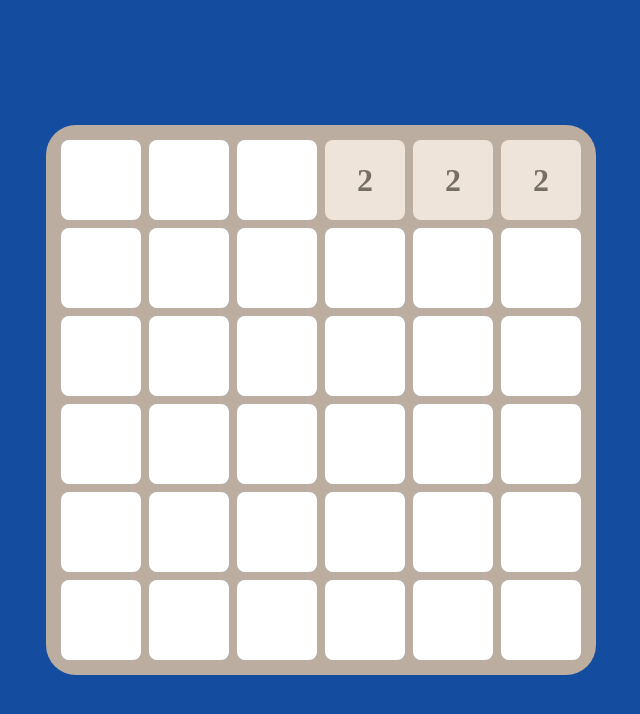
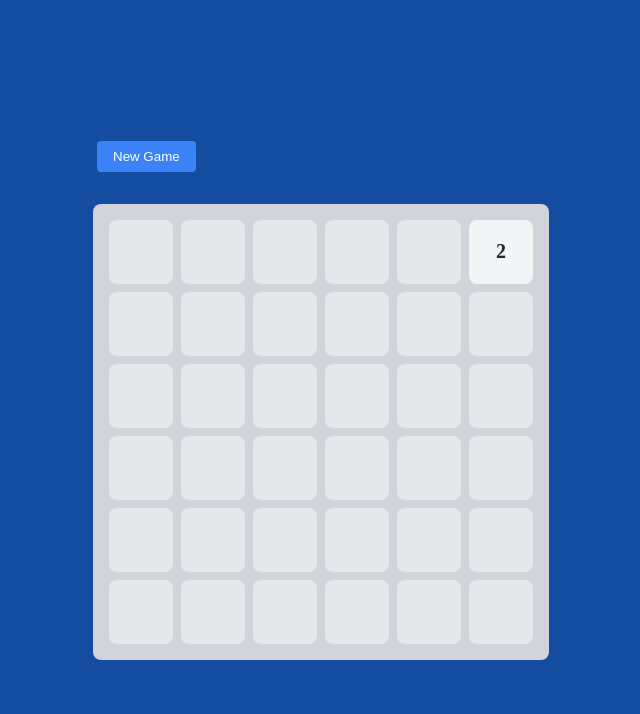
Before and after one commit to Heisenburn/2048-game, a React (Vite) app: page / in a window 1280 px wide. Shown: the top 714 px of the page, without its empty margins (319-959 px from the left). Built offline with nearby package versions, Linux system fonts and the light colour scheme.

Commit message:
merge changes

```diff
--- a/src/Components/Cell/Cell.jsx
+++ b/src/Components/Cell/Cell.jsx
@@ -1,5 +1,5 @@
 import { CellContainer } from "./Cell.styles";
 
 export const Cell = ({ value }) => {
-  return <CellContainer value={value}>{value}</CellContainer>;
+  return <CellContainer value={value}>{value !== 0 && value}</CellContainer>;
 };
--- a/src/Components/Cell/Cell.styles.js
+++ b/src/Components/Cell/Cell.styles.js
@@ -1,30 +1,32 @@
 import styled from "styled-components";
 
-const getCellBackground = (value) => {
+const getCellColor = (number) => {
   const colors = {
-    2: "#eee4da",
-    4: "#ede0c8",
-    8: "#f2b179",
-    16: "#f59563",
-    32: "#f67c5f",
-    64: "#f65e3b",
-    128: "#edcf72",
-    256: "#edcc61",
-    512: "#9c0",
-    1024: "#33b5e5",
-    2048: "#09c",
+    0: "#e5e7eb",
+    2: "#f3f4f6",
+    4: "#fef3c7",
+    8: "#fed7aa",
+    16: "#fdba74",
+    32: "#fb923c",
+    64: "#f97316",
+    128: "#fde047",
+    256: "#facc15",
+    512: "#eab308",
+    1024: "#ca8a04",
+    2048: "#a16207",
   };
-  return colors[value] || "white";
+  return colors[number] || "#854d0e";
 };
-
 export const CellContainer = styled.div`
-  background-color: ${({ value }) => getCellBackground(value)};
-  color: ${({ value }) => (value <= 4 ? "#776e65" : "#f9f6f2")};
-  font-size: 2rem;
-  border-radius: 8px;
+  width: 4rem;
+  height: 4rem;
   display: flex;
+  align-items: center;
   justify-content: center;
-  align-items: center;
+  font-size: 1.25rem;
   font-weight: bold;
-  transition: background-color 0.15s ease, transform 0.5s ease;
+  background-color: ${(props) => getCellColor(props.value)};
+  color: ${(props) => (props.value >= 64 ? "white" : "#1f2937")};
+  border-radius: 0.5rem;
+  transition: background-color 0.1s;
 `;
--- a/src/Components/Game/Game.jsx
+++ b/src/Components/Game/Game.jsx
@@ -1,68 +1,79 @@
-import { useEffect, useState } from "react";
-import { Grid } from "../Grid";
+import React, { useEffect, useState } from "react";
+import { Grid } from "../Grid/Grid";
+import { GRID_SIZE } from "./constants/constants";
 import {
-  generateInitialBoard,
-  moveDown,
-  moveLeft,
-  moveRight,
-  moveUp,
-  spawnNewTile,
-} from "./utilities";
+  Container,
+  GameBoard,
+  GameOver,
+  Header,
+  NewGameButton,
+} from "./Game.styles";
+import {
+  addNewTile,
+  checkGameOver,
+  getBoardAfterMove,
+} from "./utilities/utilities";
 
-const INITIAL_BOARD = generateInitialBoard();
+const generateInitialBoard = () => {
+  const newGrid = Array(GRID_SIZE)
+    .fill()
+    .map(() => Array(GRID_SIZE).fill(0));
+  addNewTile(newGrid);
+  return newGrid;
+};
 
-export const Game = () => {
-  //debug by setting initial board to a specific board
-  const [board, setBoard] = useState([
-    [null, null, null, 2, 2, 2],
-    [null, null, null, null, null, null],
-    [null, null, null, null, null, null],
-    [null, null, null, null, null, null],
-    [null, null, null, null, null, null],
-    [null, null, null, null, null, null],
-  ]);
+const INITIAL_GRID = generateInitialBoard();
 
-  const handleKeyDown = (event) => {
-    let timeoutId;
+const Game = () => {
+  const [grid, setGrid] = useState(INITIAL_GRID);
+  const [gameOver, setGameOver] = useState(false);
 
-    const moveAndSpawn = (moveFunction) => {
-      const newBoard = moveFunction(board);
-      setBoard(newBoard);
-
-      clearTimeout(timeoutId);
-      timeoutId = setTimeout(() => {
-        const newBoardWithTile = spawnNewTile(newBoard);
-        setBoard(newBoardWithTile);
-      }, 500);
-    };
-
-    switch (event.key) {
-      case "ArrowUp":
-        moveAndSpawn(moveUp);
-        break;
-      case "ArrowDown":
-        moveAndSpawn(moveDown);
-        break;
-      case "ArrowLeft":
-        moveAndSpawn(moveLeft);
-        break;
-      case "ArrowRight":
-        moveAndSpawn(moveRight);
-        break;
-      default:
-        break;
-    }
-
-    return () => clearTimeout(timeoutId);
+  const initializeGame = () => {
+    setGrid(generateInitialBoard());
+    setGameOver(false);
   };
 
   useEffect(() => {
-    window.addEventListener("keydown", handleKeyDown);
+    const handleKeyPress = async (event) => {
+      const directions = {
+        ArrowUp: "up",
+        ArrowDown: "down",
+        ArrowLeft: "left",
+        ArrowRight: "right",
+      };
 
-    return () => {
-      window.removeEventListener("keydown", handleKeyDown);
+      const moveDirection = directions[event.key];
+
+      if (moveDirection) {
+        const { newGrid } = getBoardAfterMove(moveDirection, grid, gameOver);
+        const updatedGrid = addNewTile(newGrid);
+        setGrid(updatedGrid);
+
+        if (checkGameOver(updatedGrid)) {
+          setGameOver(true);
+        }
+      }
     };
-  }, []);
 
-  return <Grid board={board} />;
+    window.addEventListener("keydown", handleKeyPress);
+    return () => window.removeEventListener("keydown", handleKeyPress);
+  }, [grid, gameOver]);
+
+  return (
+    <Container>
+      <Header>
+        <NewGameButton onClick={initializeGame}>New Game</NewGameButton>
+      </Header>
+
+      <GameBoard>
+        <Grid grid={grid} />
+      </GameBoard>
+
+      {gameOver && (
+        <GameOver>Game Over! Click New Game to play again.</GameOver>
+      )}
+    </Container>
+  );
 };
+
+export default Game;
--- /dev/null
+++ b/src/Components/Game/Game.styles.js
@@ -0,0 +1,48 @@
+import styled from "styled-components";
+
+export const Container = styled.div`
+  display: flex;
+  flex-direction: column;
+  align-items: center;
+  gap: 1rem;
+  padding: 1rem;
+`;
+
+export const Header = styled.div`
+  display: flex;
+  justify-content: space-between;
+  align-items: center;
+  width: 100%;
+  max-width: 28rem;
+  margin-bottom: 1rem;
+`;
+
+export const NewGameButton = styled.button`
+  display: flex;
+  align-items: center;
+  gap: 0.5rem;
+  padding: 0.5rem 1rem;
+  background-color: #3b82f6;
+  color: white;
+  border: none;
+  border-radius: 0.25rem;
+  cursor: pointer;
+  transition: background-color 0.2s;
+
+  &:hover {
+    background-color: #2563eb;
+  }
+`;
+
+export const GameBoard = styled.div`
+  background-color: #d1d5db;
+  padding: 1rem;
+  border-radius: 0.5rem;
+`;
+
+export const GameOver = styled.div`
+  margin-top: 1rem;
+  font-size: 1.25rem;
+  font-weight: bold;
+  color: #dc2626;
+`;
--- a/src/Components/Game/utilities/utilities.js
+++ b/src/Components/Game/utilities/utilities.js
@@ -1,299 +1,168 @@
-import { GRID_SIZE, INITIAL_CELL_VALUE } from "../constants";
+import { GRID_SIZE, INITIAL_CELL_VALUE } from "../constants/constants";
 
-export const getRandomCellCoordinates = () => {
-  //get random place from 0 to 6
-  const randomRow = Math.floor(Math.random() * GRID_SIZE);
-  const randomCol = Math.floor(Math.random() * GRID_SIZE);
-  return { randomRow, randomCol };
-};
-
-export const generateInitialBoard = () => {
-  // [
-  //   [null, null, null, null, null, null],
-  //   [null, 2 (random), null, null, null, null],
-  //   [null, null, null, null, null, null],
-  //   [null, null, null, null, null, null],
-  //   [null, null, null, null, null, null],
-  //   [null, null, null, null, null, null],
-  // ];
-  const board = Array.from({ length: GRID_SIZE }, () =>
-    Array(GRID_SIZE).fill(null)
-  );
-
-  const { randomRow, randomCol } = getRandomCellCoordinates();
-  board[randomRow][randomCol] = INITIAL_CELL_VALUE;
-
-  return board;
-};
-
-export const spawnNewTile = (board) => {
-  const newBoard = [...board];
-  const { randomRow, randomCol } = getRandomCellCoordinates();
-
-  let tempRandomRow = randomRow;
-  let tempRandomCol = randomCol;
-
-  let isEmptyTileFound = false;
-
-  while (!isEmptyTileFound) {
-    const isCellEmpty = board[tempRandomRow][tempRandomCol] === null;
-    if (isCellEmpty) {
-      isEmptyTileFound = true;
-    } else {
-      tempRandomRow = getRandomCellCoordinates().randomRow;
-      tempRandomCol = getRandomCellCoordinates().randomCol;
+export const addNewTile = (currentGrid) => {
+  // Find all empty cells
+  const emptyCells = [];
+  for (let row = 0; row < GRID_SIZE; row++) {
+    for (let col = 0; col < GRID_SIZE; col++) {
+      if (currentGrid[row][col] === 0) {
+        emptyCells.push({ row, col });
+      }
     }
   }
 
-  newBoard[tempRandomRow][tempRandomCol] = INITIAL_CELL_VALUE;
-  return newBoard;
+  // Add new tile if there are empty cells
+  if (emptyCells.length > 0) {
+    const randomCell =
+      emptyCells[Math.floor(Math.random() * emptyCells.length)];
+    currentGrid[randomCell.row][randomCell.col] = INITIAL_CELL_VALUE;
+  }
+  return currentGrid;
 };
 
-const getFirstRowWithValue = (
-  board,
-  columnIndex,
-  rowIndex,
-  searchDown = false
-) => {
-  if (searchDown) {
-    // Search downwards from the current row
-    for (let row = rowIndex + 1; row < GRID_SIZE; row++) {
-      if (board[row][columnIndex] !== null) {
-        return row;
-      }
-    }
-  } else {
-    // upward search
-    for (let row = rowIndex - 1; row >= 0; row--) {
-      if (board[row][columnIndex] !== null) {
-        return row;
+export const checkGameOver = (currentGrid) => {
+  // Game is not over if there are empty cells
+  for (let row = 0; row < GRID_SIZE; row++) {
+    for (let col = 0; col < GRID_SIZE; col++) {
+      if (currentGrid[row][col] === 0) {
+        return false;
       }
     }
   }
-  return null;
-};
-const rowHasValues = (row) => {
-  return row.some((cell) => cell !== null);
+
+  // Game is not over if there are possible merges
+  for (let row = 0; row < GRID_SIZE; row++) {
+    for (let col = 0; col < GRID_SIZE; col++) {
+      const hasDownwardMerge =
+        row < GRID_SIZE - 1 &&
+        currentGrid[row][col] === currentGrid[row + 1][col];
+      const hasRightwardMerge =
+        col < GRID_SIZE - 1 &&
+        currentGrid[row][col] === currentGrid[row][col + 1];
+
+      if (hasDownwardMerge || hasRightwardMerge) {
+        return false;
+      }
+    }
+  }
+
+  return true;
 };
 
-export const moveUp = (board) => {
-  const clonedBoard = [...board];
+export const getBoardAfterMove = (direction, grid, gameOver) => {
+  if (gameOver) return;
 
-  // Start from index 1 to skip first row
-  for (let rowIndex = 1; rowIndex < GRID_SIZE; rowIndex++) {
-    const row = clonedBoard[rowIndex];
-    const shouldSkipEntireRow = !rowHasValues(row);
-    if (shouldSkipEntireRow) continue;
+  let newGrid = grid.map((row) => [...row]);
 
-    row.forEach((cellValue, columnIndex) => {
-      if (cellValue) {
-        const rowWithNotEmptyCellAbove = getFirstRowWithValue(
-          clonedBoard,
-          columnIndex,
-          rowIndex
-        );
+  const isMovingCellPossible = (fromRow, fromCol, toRow, toCol) => {
+    const sourceValue = newGrid[fromRow][fromCol];
+    const targetValue = newGrid[toRow][toCol];
 
-        const allCellsAboveAreEmpty = rowWithNotEmptyCellAbove === null;
+    if (sourceValue === 0) return false;
 
-        if (allCellsAboveAreEmpty) {
-          clonedBoard[0][columnIndex] = cellValue;
-          row[columnIndex] = null;
-          return;
+    if (targetValue === 0) {
+      // Move to empty cell
+      newGrid[toRow][toCol] = sourceValue;
+      newGrid[fromRow][fromCol] = 0;
+      return true;
     }
 
-        const shouldMerge =
-          rowWithNotEmptyCellAbove !== null &&
-          clonedBoard[rowWithNotEmptyCellAbove][columnIndex] === cellValue;
-
-        if (shouldMerge) {
-          clonedBoard[rowWithNotEmptyCellAbove][columnIndex] = cellValue * 2;
-          row[columnIndex] = null;
-          return;
-        }
-        const shouldSkipMove = rowWithNotEmptyCellAbove + 1 === rowIndex; //cell cannot merge and cannot move up
-        if (shouldSkipMove) {
-          return;
+    if (targetValue === sourceValue) {
+      // Merge identical values
+      newGrid[toRow][toCol] = targetValue * 2;
+      newGrid[fromRow][fromCol] = 0;
+      return true;
     }
 
-        const indexOfRowBelowCellWithValue = rowWithNotEmptyCellAbove + 1;
-        clonedBoard[indexOfRowBelowCellWithValue][columnIndex] = cellValue;
-        row[columnIndex] = null;
+    return false;
+  };
+
+  // Process moves based on direction
+  switch (direction) {
+    case "up": {
+      // For each column
+      for (let col = 0; col < GRID_SIZE; col++) {
+        // Start from second row (index 1) and move upward
+        for (let row = 1; row < GRID_SIZE; row++) {
+          // If we find a non-empty cell
+          if (newGrid[row][col] !== 0) {
+            let currentRow = row;
+            // Keep moving the cell up while possible
+            while (
+              currentRow > 0 &&
+              isMovingCellPossible(currentRow, col, currentRow - 1, col)
+            ) {
+              currentRow--;
             }
-    });
+          }
+        }
+      }
+      break;
     }
 
-  return clonedBoard;
-};
-
-export const moveDown = (board) => {
-  const clonedBoard = [...board];
-  // Start from second to last row and move upwards
-  for (let rowIndex = GRID_SIZE - 2; rowIndex >= 0; rowIndex--) {
-    const row = clonedBoard[rowIndex];
-    const shouldSkipEntireRow = !rowHasValues(row);
-    if (shouldSkipEntireRow) continue;
-    row.forEach((cellValue, columnIndex) => {
-      if (cellValue) {
-        const rowWithNotEmptyCellBelow = getFirstRowWithValue(
-          clonedBoard,
-          columnIndex,
-          rowIndex,
-          true
-        );
-        const allCellsBelowAreEmpty = rowWithNotEmptyCellBelow === null;
-        if (allCellsBelowAreEmpty) {
-          clonedBoard[GRID_SIZE - 1][columnIndex] = cellValue;
-          row[columnIndex] = null;
-          return;
+    case "down": {
+      // For each column
+      for (let col = 0; col < GRID_SIZE; col++) {
+        // Start from second-to-last row and move downward
+        for (let row = GRID_SIZE - 2; row >= 0; row--) {
+          // If we find a non-empty cell
+          if (newGrid[row][col] !== 0) {
+            let currentRow = row;
+            // Keep moving the cell down while possible
+            while (
+              currentRow < GRID_SIZE - 1 &&
+              isMovingCellPossible(currentRow, col, currentRow + 1, col)
+            ) {
+              currentRow++;
+            }
+          }
+        }
+      }
+      break;
     }
 
-        const shouldMerge =
-          rowWithNotEmptyCellBelow !== null &&
-          clonedBoard[rowWithNotEmptyCellBelow][columnIndex] === cellValue;
-        if (shouldMerge) {
-          clonedBoard[rowWithNotEmptyCellBelow][columnIndex] = cellValue * 2;
-          row[columnIndex] = null;
-          return;
+    case "left": {
+      // For each row
+      for (let row = 0; row < GRID_SIZE; row++) {
+        // Start from second column (index 1) and move leftward
+        for (let col = 1; col < GRID_SIZE; col++) {
+          // If we find a non-empty cell
+          if (newGrid[row][col] !== 0) {
+            let currentCol = col;
+            // Keep moving the cell left while possible
+            while (
+              currentCol > 0 &&
+              isMovingCellPossible(row, currentCol, row, currentCol - 1)
+            ) {
+              currentCol--;
             }
-        const shouldSkipMove = rowWithNotEmptyCellBelow - 1 === rowIndex; //cell cannot merge and cannot move down
-        if (shouldSkipMove) {
-          return;
           }
-        const indexOfRowAboveCellWithValue = rowWithNotEmptyCellBelow - 1;
-        clonedBoard[indexOfRowAboveCellWithValue][columnIndex] = cellValue;
-        row[columnIndex] = null;
         }
-    });
+      }
+      break;
     }
 
-  return clonedBoard;
-};
-
-export const moveLeft = (board) => {
-  const clonedBoard = [...board];
-
-  clonedBoard.forEach((row, rowIndex) => {
-    const shouldSkipEntireRow = !rowHasValues(row);
-    if (shouldSkipEntireRow) return;
-
-    //move from right to left thus starting from last column (GRID-SIZE - 1)
-    for (let columnIndex = GRID_SIZE - 1; columnIndex >= 0; columnIndex--) {
-      const cellValue = row[columnIndex];
-      const shouldSkipFirstColumn = columnIndex === 0;
-      if (!cellValue || shouldSkipFirstColumn) {
-        continue;
+    case "right": {
+      // For each row
+      for (let row = 0; row < GRID_SIZE; row++) {
+        // Start from second-to-last column and move rightward
+        for (let col = GRID_SIZE - 2; col >= 0; col--) {
+          // If we find a non-empty cell
+          if (newGrid[row][col] !== 0) {
+            let currentCol = col;
+            // Keep moving the cell right while possible
+            while (
+              currentCol < GRID_SIZE - 1 &&
+              isMovingCellPossible(row, currentCol, row, currentCol + 1)
+            ) {
+              currentCol++;
             }
-      const indexOfColumnWithNotEmptyValue = row
-        .slice(0, columnIndex)
-        .findLastIndex((cell) => cell !== null);
-
-      const allCellsOnLeftAreEmpty = indexOfColumnWithNotEmptyValue === -1;
-
-      if (allCellsOnLeftAreEmpty) {
-        row[0] = cellValue;
-        row[columnIndex] = null;
-
-        return;
+          }
+        }
+      }
+      break;
+    }
   }
 
-      const shouldMerge =
-        indexOfColumnWithNotEmptyValue !== -1 &&
-        clonedBoard[rowIndex][indexOfColumnWithNotEmptyValue] === cellValue;
-
-      if (shouldMerge) {
-        //first merge without moving
-        clonedBoard[rowIndex][indexOfColumnWithNotEmptyValue] = cellValue * 2;
-        row[columnIndex] = null;
-
-        //then move to the left
-        const numbers = row.filter((item) => item !== null);
-        const nulls = Array.from(
-          { length: row.length - numbers.length },
-          () => null
-        );
-        clonedBoard[rowIndex] = [...numbers, ...nulls];
-
-        return;
-      }
-
-      const shouldSkipMove =
-        row.slice(0, columnIndex).every((cell) => !!cell) &&
-        indexOfColumnWithNotEmptyValue !== -1;
-
-      if (shouldSkipMove) {
-        return;
-      }
-
-      const targetColumnIndex = indexOfColumnWithNotEmptyValue + 1;
-      clonedBoard[rowIndex][targetColumnIndex] = cellValue;
-      row[columnIndex] = null;
-    }
-  });
-
-  return clonedBoard;
+  return { newGrid, gameOver };
 };
-
-export const moveRight = (board) => {
-  const clonedBoard = [...board];
-
-  clonedBoard.forEach((row, rowIndex) => {
-    const shouldSkipEntireRow = !rowHasValues(row);
-    if (shouldSkipEntireRow) return;
-
-    //TODO: [null, null, 2,2,2] powinny zmergowac sie najbardziej po prawej
-
-    for (let columnIndex = 0; columnIndex < GRID_SIZE; columnIndex++) {
-      const cellValue = row[columnIndex];
-      const shouldSkipLastColumn = columnIndex === GRID_SIZE - 1;
-      if (!cellValue || shouldSkipLastColumn) {
-        continue;
-      }
-      const indexOfClosestNotEmptyCellOnRight = row.findIndex(
-        (cell, index) => cell !== null && index > columnIndex
-      );
-      const allCellsOnRightAreEmpty = indexOfClosestNotEmptyCellOnRight === -1;
-
-      if (allCellsOnRightAreEmpty) {
-        row[GRID_SIZE - 1] = cellValue;
-        row[columnIndex] = null;
-
-        return;
-      }
-
-      const shouldMerge =
-        indexOfClosestNotEmptyCellOnRight !== -1 &&
-        clonedBoard[rowIndex][indexOfClosestNotEmptyCellOnRight] === cellValue;
-
-      if (shouldMerge) {
-        // First merge without moving
-        clonedBoard[rowIndex][indexOfClosestNotEmptyCellOnRight] =
-          cellValue * 2;
-        row[columnIndex] = null;
-
-        // Then move to the right
-        const numbers = row.filter((item) => item !== null);
-        const nulls = Array.from(
-          { length: row.length - numbers.length },
-          () => null
-        );
-        clonedBoard[rowIndex] = [...nulls, ...numbers];
-
-        return;
-      }
-
-      const shouldSkipMove =
-        row.slice(columnIndex + 1).every((cell) => !!cell) &&
-        indexOfClosestNotEmptyCellOnRight !== -1;
-
-      if (shouldSkipMove) {
-        return;
-      }
-
-      const targetColumnIndex = indexOfClosestNotEmptyCellOnRight - 1;
-      clonedBoard[rowIndex][targetColumnIndex] = cellValue;
-      row[columnIndex] = null;
-    }
-  });
-
-  return clonedBoard;
-};
--- a/src/Components/Grid/Grid.jsx
+++ b/src/Components/Grid/Grid.jsx
@@ -1,17 +1,13 @@
-import { Fragment as Row } from "react";
 import { Cell } from "../Cell";
 import { GridContainer } from "./Grid.styles";
-
-export const Grid = ({ board }) => {
+export const Grid = ({ grid }) => {
   return (
     <GridContainer>
-      {board.map((row, rowIndex) => (
-        <Row key={rowIndex}>
-          {row.map((cellValue, cellIndex) => (
-            <Cell key={cellIndex} value={cellValue} />
-          ))}
-        </Row>
-      ))}
+      {grid.map((row, rowIndex) =>
+        row.map((cell, columnIndex) => (
+          <Cell key={`${rowIndex}-${columnIndex}`} value={cell} />
+        ))
+      )}
     </GridContainer>
   );
 };
--- a/src/Components/Grid/Grid.styles.js
+++ b/src/Components/Grid/Grid.styles.js
@@ -2,10 +2,6 @@ import styled from "styled-components";
 
 export const GridContainer = styled.div`
   display: grid;
-  grid-template-columns: repeat(6, 80px);
-  grid-template-rows: repeat(6, 80px);
-  gap: 8px;
-  border-radius: 30px;
-  background-color: #bbada0;
-  padding: 15px;
+  grid-template-columns: repeat(6, 1fr);
+  gap: 0.5rem;
 `;
--- a/src/main.jsx
+++ b/src/main.jsx
@@ -1,6 +1,6 @@
 import { StrictMode } from "react";
 import { createRoot } from "react-dom/client";
-import { Game } from "./Components/Game";
+import Game from "./Components/Game/Game";
 import "./styling.css";
 
 createRoot(document.getElementById("root")).render(
```
Lines whose indentation alone changed are shown as unchanged.
